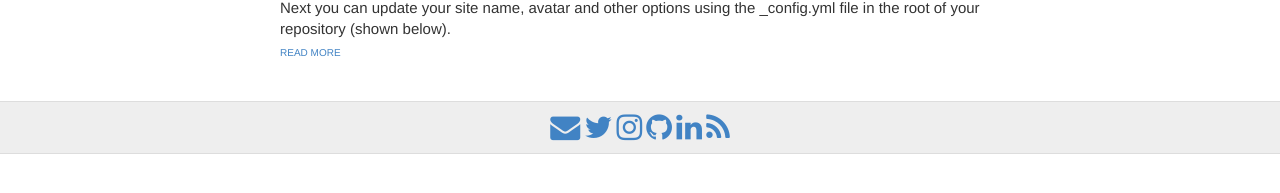
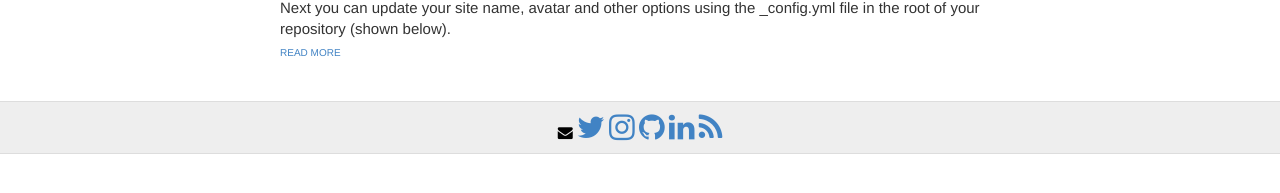
Before and after one commit to DanGahan/DanGahan.github.io, a Jekyll site: the page built from index.html, in a window 1280 px wide. Shown: the part 193-386 px from the top of the page. Built offline with Jekyll 4.4.1, drawn with Linux system fonts in a browser that asks for light colours.

Commit message:
css update

```diff
--- a/_includes/svg-icons.html
+++ b/_includes/svg-icons.html
@@ -1,4 +1,4 @@
-{% if site.footer-links.email %}<a href="mailto:{{ site.footer-links.email }}"><i class="fa fa-envelope" style="font-size:30px;"></i></a>{% endif %}
+{% if site.footer-links.email %}<a href="mailto:{{ site.footer-links.email }}"><i class="fa fa-envelope" style="color:black" style="font-size:30px;"></i></a>{% endif %}
 {% if site.footer-links.twitter %}<a href="https://www.twitter.com/{{ site.footer-links.twitter }}"><i class="fa fa-twitter" style="font-size:30px;"></i></a>{% endif %}
 {% if site.footer-links.instagram %}<a href="https://instagram.com/{{ site.footer-links.instagram }}"><i class="fa fa-instagram" style="font-size:30px;"></i></a>{% endif %}
 {% if site.footer-links.github %}<a href="https://github.com/{{ site.footer-links.github }}"><i class="fa fa-github" style="font-size:30px;"></i></a>{% endif %}
```
